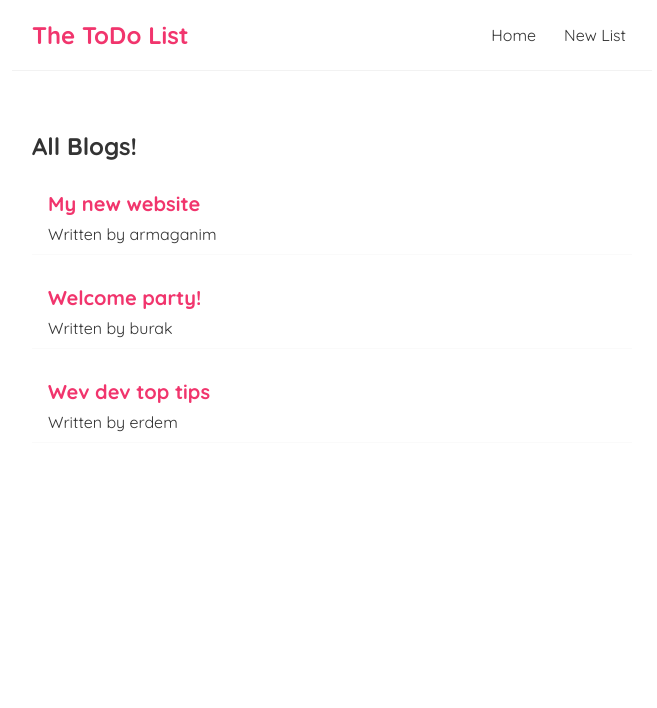
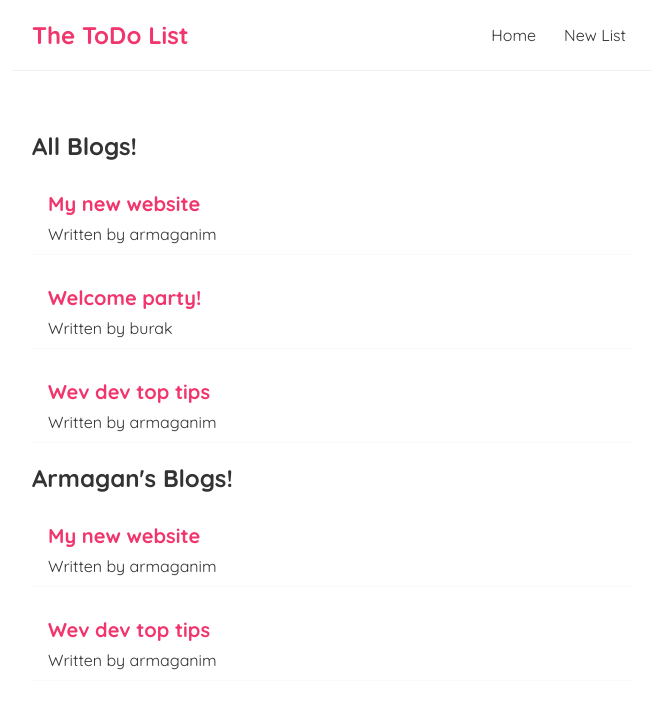
Before and after one commit to erdemburak/React-Beginner, a React (Create React App) app: page / in a window 1280 px wide. Shown: the top 708 px of the page, without its empty margins (308-965 px from the left). Built offline with nearby package versions, Linux system fonts and the light colour scheme.

Commit message:
Reusing Components

```diff
--- a/src/Home.js
+++ b/src/Home.js
@@ -5,12 +5,13 @@
     const [blogs, setBlogs] = useState([
         {title: 'My new website', body: 'lorem ipsum...', author: 'armaganim', id: 1},
         {title: 'Welcome party!', body: 'lorem ipsum...', author: 'burak', id: 2},
-        {title: 'Wev dev top tips', body: 'lorem ipsum...', author: 'erdem', id: 3}
+        {title: 'Wev dev top tips', body: 'lorem ipsum...', author: 'armaganim', id: 3}
     ]);
 
     return (
         <div className="home">
             <BlogList blogs={blogs} title="All Blogs!"/>
+            <BlogList blogs={blogs.filter((blog) => blog.author === 'armaganim')} title="Armagan's Blogs!"/>
         </div>
      );
 }
```
